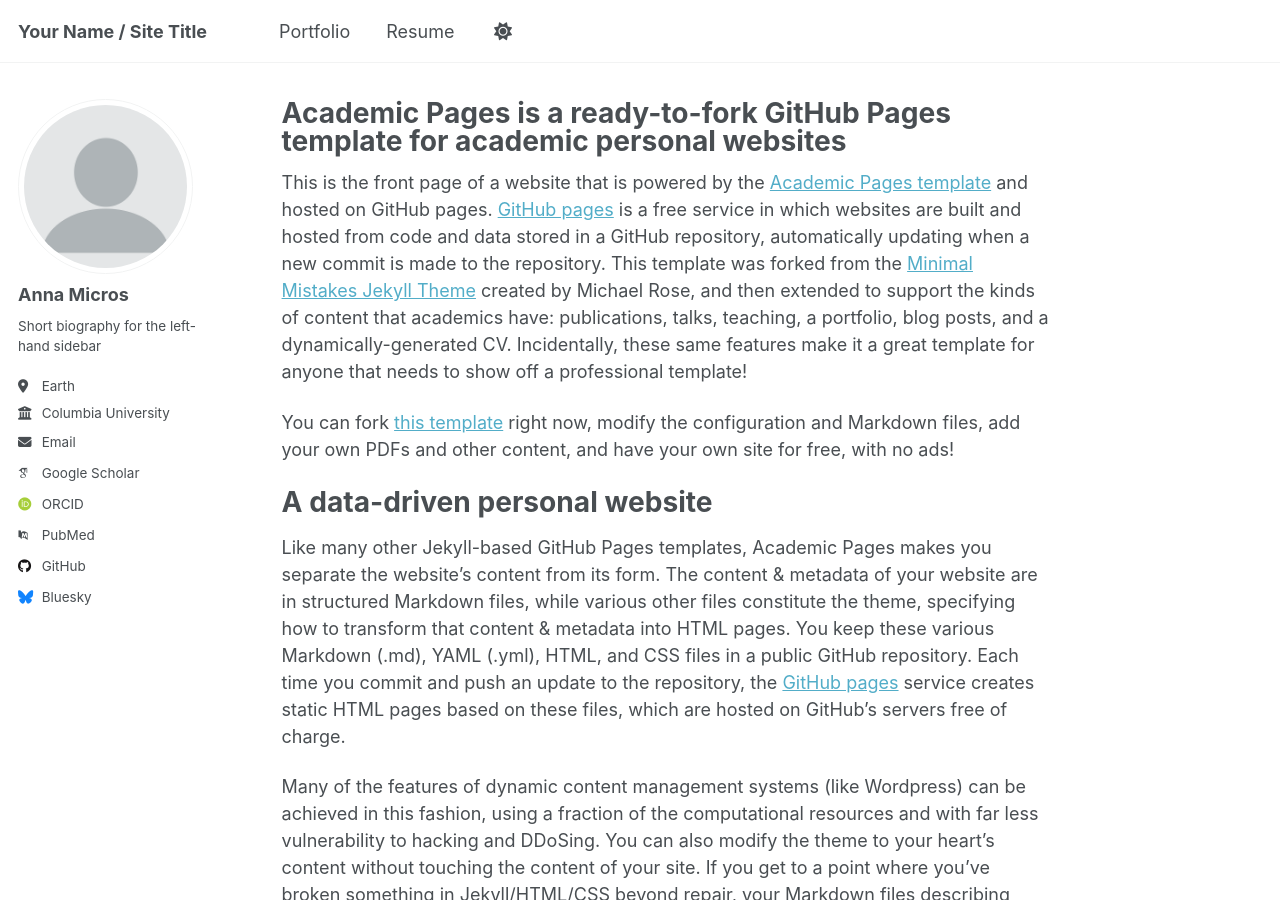
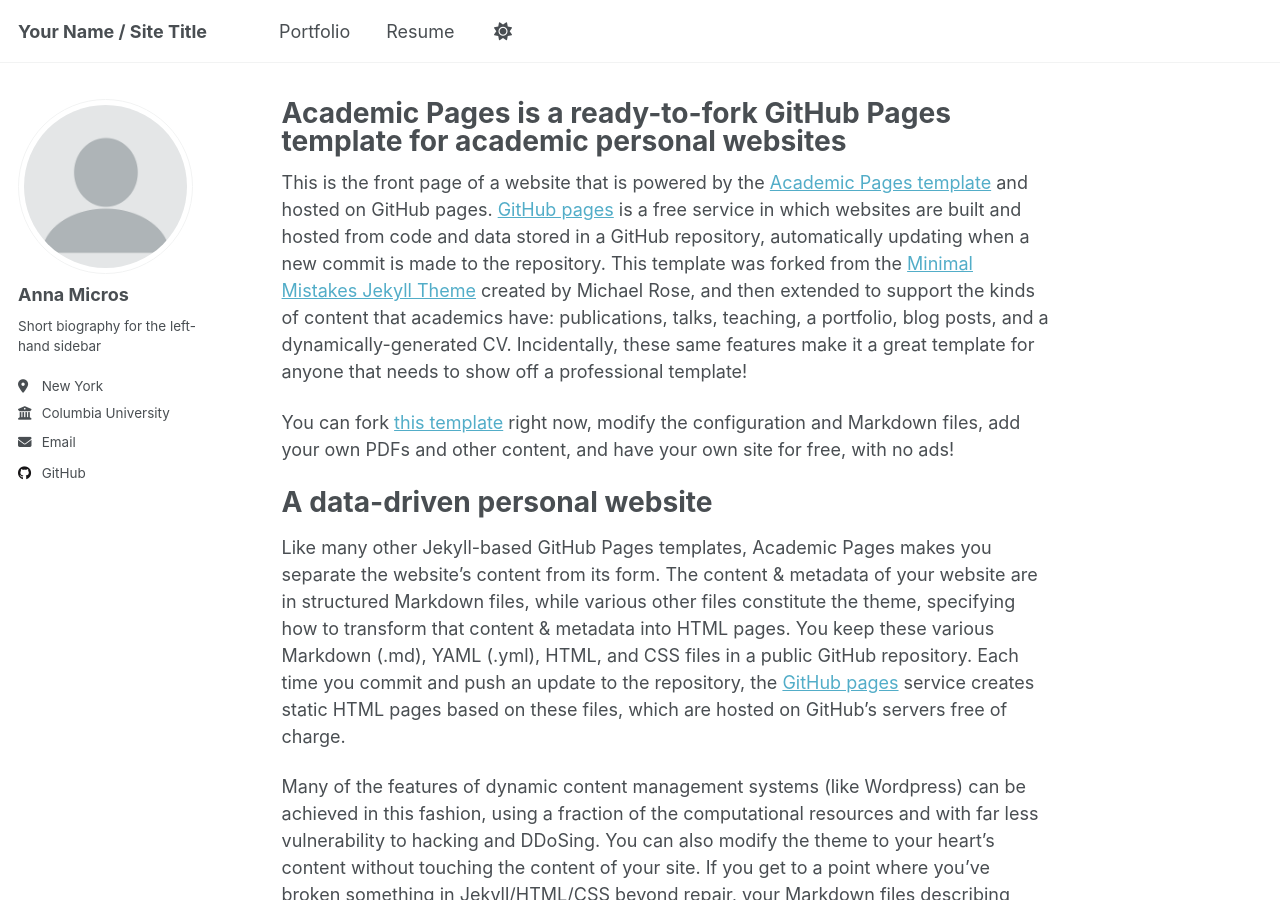
Before and after one commit to anna-christina-mikr/anna-christina-mikr.github.io, a Jekyll site: the page built from _pages/about.md, in a window 1280 px wide and 900 px high. Built offline with Jekyll 4.4.1, drawn with Linux system fonts in a browser that asks for light colours; some web fonts are replaced; a script that is not in the unit is left out.

Commit message:
Update _config.yml

```diff
--- a/_config.yml
+++ b/_config.yml
@@ -27,7 +27,7 @@
   name             : "Anna Micros"
   pronouns         : # example: "she/her"
   bio              : "Short biography for the left-hand sidebar"
-  location         : "Earth"
+  location         : "New York"
   employer         : "Columbia University"
   uri              : # URL
   email            : "am6529@columbia.edu"
@@ -35,12 +35,12 @@
   # Academic websites
   academia         : # URL
   arxiv            : # URL - Update with the correct link to your profile
-  googlescholar    : "https://scholar.google.com/citations?user=PS_CX0AAAAAJ"
+  googlescholar    : #"https://scholar.google.com/citations?user=PS_CX0AAAAAJ"
   inspire-hep      : # URL
   impactstory      : # URL
-  orcid            : "https://orcid.org/yourorcidurl"
+  orcid            : #"https://orcid.org/yourorcidurl"
   semantic         : # URL
-  pubmed           : "https://www.ncbi.nlm.nih.gov/pubmed/?term=john+snow"
+  pubmed           : #"https://www.ncbi.nlm.nih.gov/pubmed/?term=john+snow"
   researchgate     : # URL
   scopus           : # URL
 
@@ -54,7 +54,7 @@
 
   # Social media
   artstation       : # Username
-  bluesky          : "bsky.app" # Replace this with you Bluesky username
+  bluesky          : #"bsky.app" # Replace this with you Bluesky username
   facebook         : # Username
   flickr           : # Username
   foursquare       : # Username
```
